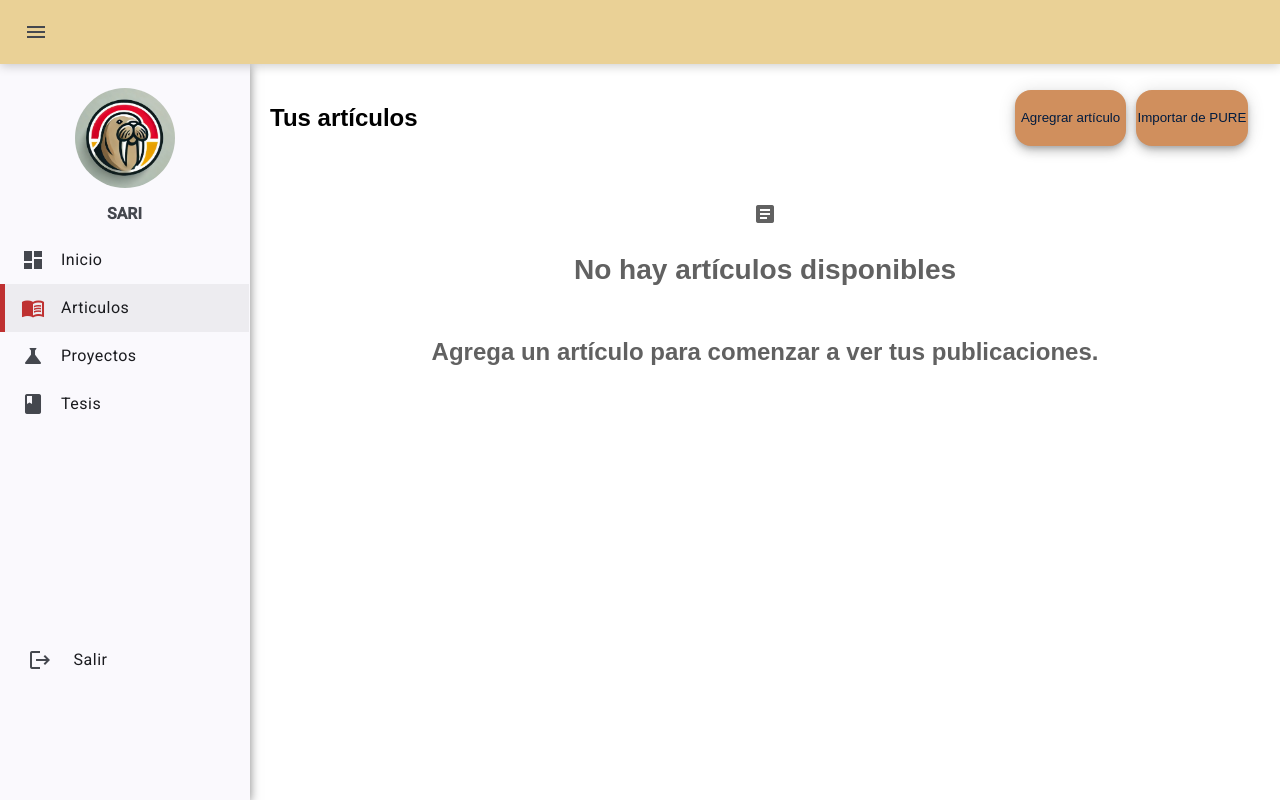
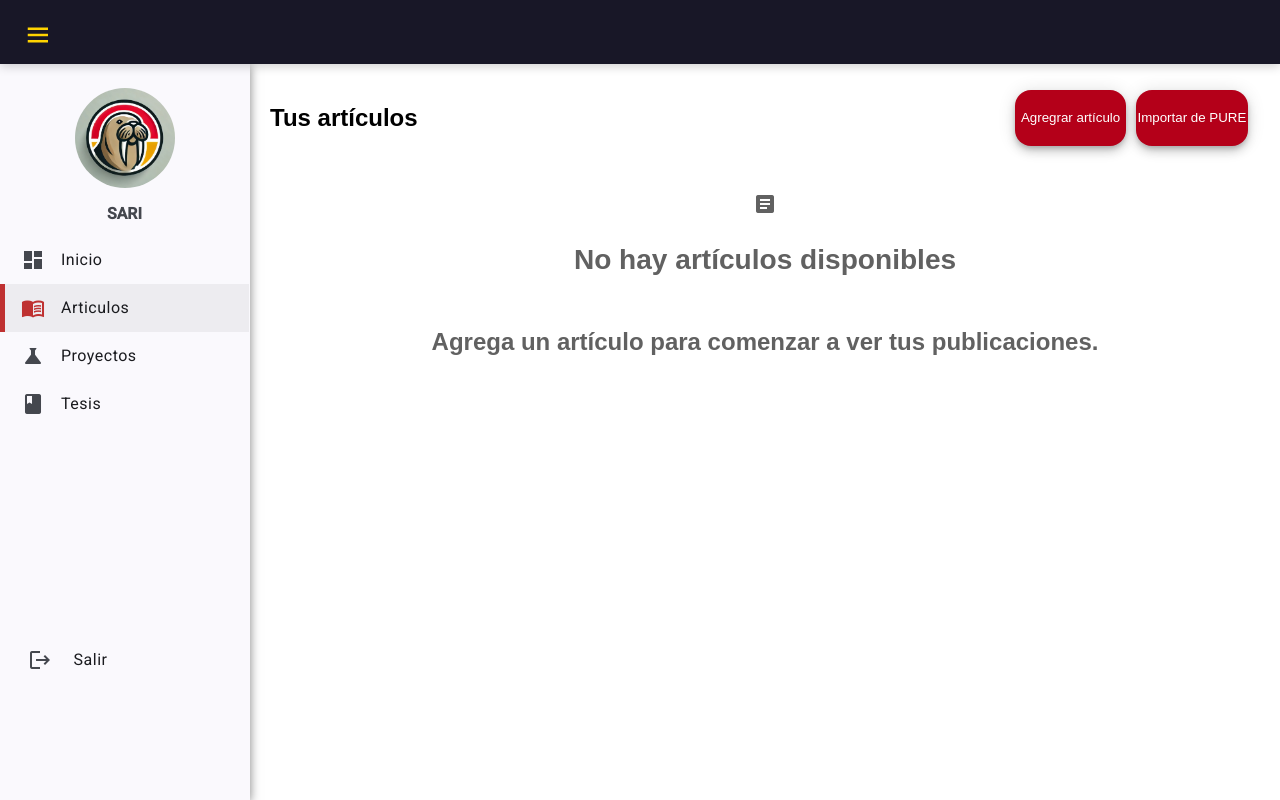
Before and after one commit to FlorezZ1025/SARI-front, an Angular app: page /articles in a window 1280 px wide. Built offline with nearby package versions, Linux system fonts and the light colour scheme; sample sign-in values are in the browser's storage.

Commit message:
articles by year

```diff
--- a/angular.json
+++ b/angular.json
@@ -27,8 +27,8 @@
               }
             ],
             "styles": [
-              "src/custom-theme.scss",
-              "src/styles.css"
+              "src/styles.css",
+              "src/custom-theme.scss"
             ],
             "scripts": []
           },
--- a/src/app/components/article-modal/article-modal.component.ts
+++ b/src/app/components/article-modal/article-modal.component.ts
@@ -55,7 +55,7 @@ export class ModalComponent {
       {
         validators: [
           Validators.required,
-          Validators.maxLength(100),
+          Validators.maxLength(350),
           Validators.minLength(5),
         ],
       },
--- /dev/null
+++ b/src/app/interfaces/article-group.interface.ts
@@ -0,0 +1,6 @@
+import { ArticleItem } from "./article-item.interface";
+
+export interface ArticleGroup {
+    year: string;
+    articles: ArticleItem[];
+  }
--- a/src/app/pages/articles/articles.component.css
+++ b/src/app/pages/articles/articles.component.css
@@ -18,15 +18,6 @@
     flex-grow: 1;
     padding: 20px;
 }
-
-/* header input {
-    width: 100%;
-    padding: 10px;
-    border: none;
-    border-radius: 5px;
-    background-color: #1e293b;
-    color: white;
-} */
 
 .sysmtem-overview {
     min-height: 100dvh;
@@ -53,7 +44,8 @@
     align-items: center;
     /* margin-right: 60px; */
     > button {
-        background-color: #d08f5d;
+        background-color: var(--mat-rojo-institucional);
+        color: white;
         margin-right: 10px;
         width: 45%;
      }
@@ -64,23 +56,31 @@
     place-content: center;
 }
 
-.cards {
-    display: grid;
+.all-cards {
+    display: flex;
+    flex-direction: column;
+}
+.year-cards{
+    display: flex;
+    /* grid-template-columns: repeat(auto-fit, minmax(200px, 1fr)); */
+    flex-wrap: wrap;
     gap: 10px;
-    grid-template-columns: repeat(auto-fit, minmax(200px, 1fr));
-    align-items: stretch;
+    /* align-items: stretch; */
+
 }
-
 .card {
     position: relative;
-    background-color: #d4bc92;
-    box-shadow: 0 2px 4px rgba(0, 0, 0, 0.4);
+    background-color: var(--mat-gris-claro);
+    box-shadow: 0 2px 4px rgba(0, 0, 0, 1.2);
     padding: 15px;
     border-radius: 6px;
+    /* border: var(--mat-negro-intenso) 0.2px solid; */
     text-align: center;
     display: flex;
     flex-direction: column;
     justify-content: space-between;
+    width: 20%;
+    min-height: fit-content;
     > ul {
         text-align: left;
         color: #616161;
@@ -166,3 +166,28 @@
         justify-content: center;
     }
 }
+
+.year-divider {
+    display: flex;
+    align-items: center;
+    text-align: center;
+    margin: 2rem 0;
+    > span {
+        font-weight: bold;
+        color: var(--mat-negro-intenso);
+    }
+  }
+
+  .year-divider::before,
+  .year-divider::after {
+    content: '';
+    flex: 1;
+    border-bottom: 2px solid #ccc;
+  }
+
+  .year-divider:not(:empty)::before {
+    margin-right: .3em;
+  }
+  .year-divider:not(:empty)::after {
+    margin-left: .3em;
+  }
--- a/src/app/pages/articles/articles.component.html
+++ b/src/app/pages/articles/articles.component.html
@@ -12,11 +12,11 @@
           <!-- <button mat-fab (click)="deleteLastOne()">Eliminar el último</button> -->
         </div>
       </div>
-      <div class="cards">
+      <div class="all-cards">
         @if(loading$){
         <div class="spinner-container">
           <mat-spinner></mat-spinner>
-          <h3>Cargando artículos...</h3>
+          <h3>Cargando artículos, puede tardar unos minutos...</h3>
         </div>
         }@else if (articles.length === 0) {
         <div class="empty-state">
@@ -24,20 +24,30 @@
           <h3>No hay artículos disponibles</h3>
           <p>Agrega un artículo para comenzar a ver tus publicaciones.</p>
         </div>
-        }@else { @for (article of articles; track article.id ) {
+        }@else { @for(group of groupedArticles; track $index) {
+          <div class="year-divider">
+            <span>Artículos del {{ group.year }}</span>
+          </div>
+          <div class="year-cards">
+
+          @for (article of group.articles; track article.title ) {
             <div class="card">
-          @if(article.state === "Published") {
+              @switch (article.state) {
+                @case ('escritura'){
+                  <span class="badge writing">{{article.state}}</span>
+                }
+                @case ('Published'){
                   <span class="badge published">Publicado</span>
-          }@else if (article.state === 'sometido') {
+                }
+                @case ('sometido'){
                   <span class="badge submitted">{{article.state}}</span>
-          }@else if (article.state === 'escritura') {
-          <span class="badge writing">{{article.state}}</span>
-          }@else {
+                }
+                @default{
                   <span class="badge accepted">{{article.state}}</span>
                 }
+              }
 
-
-          <h3>{{ article.title }}</h3>
+              <h3>{{ article.title}}</h3>
               <ul>
                 @for(author of article.authors;track author) {
                 <li>
@@ -59,6 +69,10 @@
                 }
               }
             </div>
+            }
+
+          </div>
+
         } }
       </div>
     </section>
--- a/src/app/pages/articles/articles.component.ts
+++ b/src/app/pages/articles/articles.component.ts
@@ -13,6 +13,7 @@ import { MatIcon } from '@angular/material/icon';
 import { LoaderService } from '../../services/loader.service';
 import { ModalService } from '../../services/modal.service';
 import { ModalComponent } from '../../components/article-modal/article-modal.component';
+import { ArticleGroup } from '../../interfaces/article-group.interface';
 
 @Component({
   selector: 'app-articles',
@@ -28,29 +29,53 @@ export class ArticlesComponent {
   separatedFullName: string;
   loading$: any;
   articles: ArticleItem[] = [];
+  groupedArticles: ArticleGroup[] = [];
+  sortedYears: string[] = [];
 
   private readonly _modalSvc = inject(ModalService)
 
   constructor(
-    private _client: HttpClient,
-    public authService: AuthService,
+    public _authService: AuthService,
     private _articleService: ArticleService,
     private _router: Router,
     private _loaderService:LoaderService,
   ) {
-    this.user = this.authService.currentUser;
+    this.user = this._authService.currentUser;
 
     this.fullName = `${this.user()?.name} ${this.user()?.lastName}` || '';
     this.separatedFullName = this.fullName.toLowerCase().split(' ').join('-');
 
     this._articleService.articles$.subscribe(() => {
-      this.articles = this._articleService.getArticlesFromLocalStorage();
-      this.articles = this.articles.map((article) => ({...article, id: Date.now()+Math.random()}));
+      this.articles = this._articleService.getCurrentArticles();
+      this.groupedArticles = this.groupArticlesByYear(this.articles);
+      this.sortedYears = this.groupedArticles.map((group) => group.year);
     });
     this._loaderService.loading$.subscribe((loading) => {
       this.loading$ = loading;
     });
   }
+
+  groupArticlesByYear(articles: ArticleItem[]): ArticleGroup[] {
+    const map = new Map<string, ArticleItem[]>();
+
+    articles.forEach(item => {
+      const year = item.date.match(/\d{4}/)?.[0];
+      if (year) {
+        if (!map.has(year)) {
+          map.set(year, []);
+        }
+        map.get(year)?.push(item);
+      }
+    });
+
+    const groups: ArticleGroup[] = Array.from(map.entries())
+      .map(([year, articles]) => ({ year, articles }))
+      .sort((a, b) => +b.year - +a.year); // ordena por año descendente
+
+    return groups;
+
+  }
+
   createArticle() {
     this._modalSvc.openModal<ModalComponent, ArticleItem>(ModalComponent)
   }
--- a/src/app/pages/layout/layout.component.css
+++ b/src/app/pages/layout/layout.component.css
@@ -1,19 +1,19 @@
 /* estilos del sidenav con angular material*/
 mat-toolbar{
-    background-color: var(--mat-warn) !important;
+    background-color: var(--mat-nav-var) !important;
     position: relative;
     z-index: 5;
     box-shadow: 0 2px 10px rgba(0, 0, 0, 0.2);
-
-    /* >  h3 {
-        margin: 0;
-        font-size: 1.5rem;
-        text-align: center;
-        justify-content: center;
-
-    } */
+    >h1{
+        color: var(--mat-amarillo-institucional) !important;
+        font-size: 20px;
+        font-weight: bold;
+   }
 }
-
+mat-icon{
+    color: var(--mat-amarillo-institucional) !important;
+    font-size: 30px;
+}
 .content {
     padding: 24px;
 }
--- a/src/app/pages/layout/layout.component.html
+++ b/src/app/pages/layout/layout.component.html
@@ -1,4 +1,4 @@
-<mat-toolbar class="mat-elevator-z3" style="background-color: red;">
+<mat-toolbar class="mat-elevator-z3" >
     <button mat-icon-button (click)="collapsed.set(!collapsed())">
       <mat-icon>menu</mat-icon>
     </button>
@@ -12,10 +12,5 @@
         @defer () {
           <router-outlet/>
         }
-        <!-- @loading(minimum 0.2s) {
-          <div class="spinner-container">
-            <mat-spinner mode="indeterminate" ></mat-spinner>
-          </div>
-        } -->
     </mat-sidenav-content>
 </mat-sidenav-container>
--- a/src/app/services/article.service.ts
+++ b/src/app/services/article.service.ts
@@ -7,47 +7,70 @@ import { ArticleItem } from '../interfaces/article-item.interface';
 import { ArticlesResponse } from '../interfaces/articles-response.interface';
 import { JwtInterceptor } from '../interceptors/jwt.interceptor';
 import { state } from '@angular/animations';
+import { toSignal } from '@angular/core/rxjs-interop';
 
 @Injectable({
   providedIn: 'root',
 })
 export class ArticleService {
   url = environment.API_URL;
+  private _userId: string | undefined;
 
   private articleSubject = new BehaviorSubject<ArticleItem[]>([]);
-  articles$: Observable<ArticleItem[]>;
+  public articles$: Observable<ArticleItem[]> =
+    this.articleSubject.asObservable();
+  public currentArticles = toSignal(this.articles$);
 
   constructor(private _client: HttpClient, private _authService: AuthService) {
-    this.articles$ = this.articleSubject.asObservable();
+    this._authService.currentUser$.subscribe(() => {
+      console.log('User changed:', this._authService.currentUser()?.name);
+      this._userId = this._authService.currentUser()?.email;
+      this.articleSubject.next(this.getArticlesFromLocalStorage());
+    });
   }
 
+  getCurrentArticles(): ArticleItem[] {
+    return this.articleSubject.value;
+  }
   deleteLastArticle(): void {
-    const userId = this._authService.currentUser()?.email;
     const articles = this.getArticlesFromLocalStorage();
     if (articles.length > 0) {
       articles.pop();
-      localStorage.setItem(`articles ${userId}`, JSON.stringify(articles));
+      localStorage.setItem(
+        `articles ${this._userId}`,
+        JSON.stringify(articles)
+      );
       this.articleSubject.next(articles);
     }
   }
 
   createArticle(article: ArticleItem): void {
-    const userId = this._authService.currentUser()?.email;
     const articles = this.getArticlesFromLocalStorage();
     articles.push(article);
-    localStorage.setItem(`articles ${userId}`, JSON.stringify(articles));
+    localStorage.setItem(
+      `articles ${this._userId}`,
+      JSON.stringify(articles)
+    );
     this.articleSubject.next(articles);
   }
 
+  // sortArticlesByDate(articles: ArticleItem[]): ArticleItem[] {
+  //   console.log('Sorting articles by date...');
+  //   articles.sort((a, b) => {
+  //     const yearA = parseInt(a.date.match(/\d{4}/)?.[0] || '0', 10);
+  //     const yearB = parseInt(b.date.match(/\d{4}/)?.[0] || '0', 10);
+  //     return yearB - yearA;
+  //   });
+  //   return articles;
+  // }
+
   setArticlesInLocalStorage(articles: ArticleItem[]): void {
-    const userId = this._authService.currentUser()?.email;
-    localStorage.setItem(`articles ${userId}`, JSON.stringify(articles));
+    localStorage.setItem(`articles ${this._userId}`, JSON.stringify(articles));
     this.articleSubject.next(articles);
   }
 
   getArticlesFromLocalStorage(): ArticleItem[] {
-    const userId = this._authService.currentUser()?.email;
-    const articles = localStorage.getItem(`articles ${userId}`);
+    const articles = localStorage.getItem(`articles ${this._userId}`);
     return articles ? JSON.parse(articles) : [];
   }
 
@@ -64,11 +87,7 @@ export class ArticleService {
       map(
         (response) =>
           ({
-            articles: response.data?.map((article: ArticleItem) => ({
-              ...article,
-              id: Date.now() + (Math.random()*Math.random())*1000,
-              state: 'Published',
-            })),
+            articles: response.data || [],
             message: response.message,
             status: response.statusCode,
           } as ArticlesResponse)
@@ -76,7 +95,6 @@ export class ArticleService {
       tap((response) => {
         this.setArticlesInLocalStorage(response.articles || []);
         console.log('Articles set in local storage');
-        this.articleSubject.next(response.articles || []);
         // console.table(response.articles || []);
       }),
 
--- a/src/index.html
+++ b/src/index.html
@@ -2,7 +2,7 @@
 <html lang="en">
 <head>
   <meta charset="utf-8">
-  <title>SARIFront</title>
+  <title>SARI</title>
   <base href="/">
   <meta name="viewport" content="width=device-width, initial-scale=1">
   <link rel="icon" type="image/png" href="sari_icon_1024x1024.png">
--- a/src/styles.css
+++ b/src/styles.css
@@ -4,6 +4,13 @@
   --mat-accent: #BF3131;  /*  */
   --mat-warn: #EAD196;    /*  */
   --mat-text: #000000;   /*  */
+  --mat-rojo-institucional: #B40019; /*  */
+  --mat-amarillo-institucional: #FFD400; /*  */
+  --mat-gris-claro: #c5c2c2; /*  */
+  --mat-negro-intenso: #1E1E1E;
+  --mat-nav-var: #181727;
+
+
 }
 
 .mat-mdc-button {
@@ -13,43 +20,16 @@
   border-radius: 0px;;
 }
 
-
-
-
-
 body{
     margin: 0;
 
     /* height: 100vh; */
     font-family:sans-serif;
 }
-/* From Uiverse.io by themrsami */
-/* .container {
-    width: 100%;
-    height: 100%;
-    background:
-    linear-gradient(135deg, #0000 1%, #8b8080 0 31.25%, #0000 0),
-      linear-gradient(0deg, #0000 18.75%, #8b8080 0 31.25%, #0000 0),
-      linear-gradient(90deg, #0000 18.75%, #8b8080 0 31.25%, #0000 0),
-      linear-gradient(90deg, #0000 18.75%, #8b8080 0 31.25%, #0000 0);
-    background-size: 60px 60px;
-    background-position:
-      0 0,
-      0 0,
-      30px 30px,
-      30px 30px;
-    animation: slide 4s linear infinite;
-  }
 
-  @keyframes slide {
-    to {
-      background-position:
-        60px 0,
-        60px 0,
-        90px 30px,
-        90px 30px;
-    }
-  }
-   */
-html, body { height: 100%; }
+html, body {
+  height: 100%;
+  background: #000000 !important;
+
+}
 body { margin: 0; font-family: Roboto, "Helvetica Neue", sans-serif; }
```
Also changed, not shown: src/app/components/article-modal/article-modal.component.html (+11 -10 lines). Lines whose indentation alone changed are shown as unchanged.
